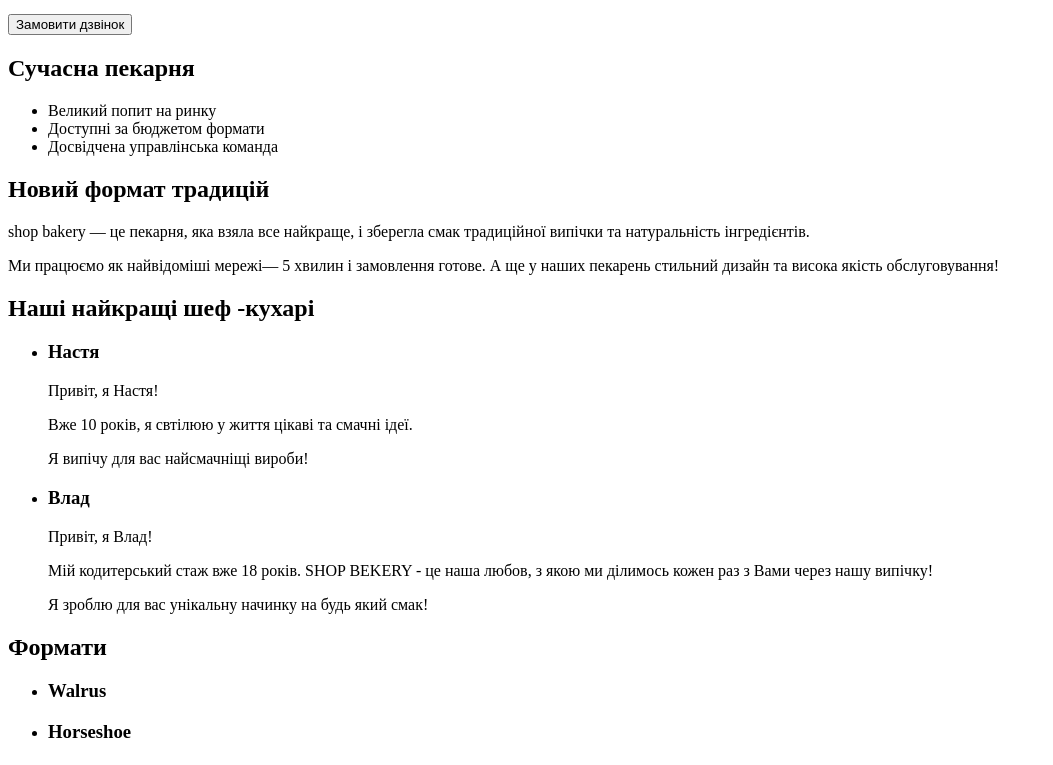
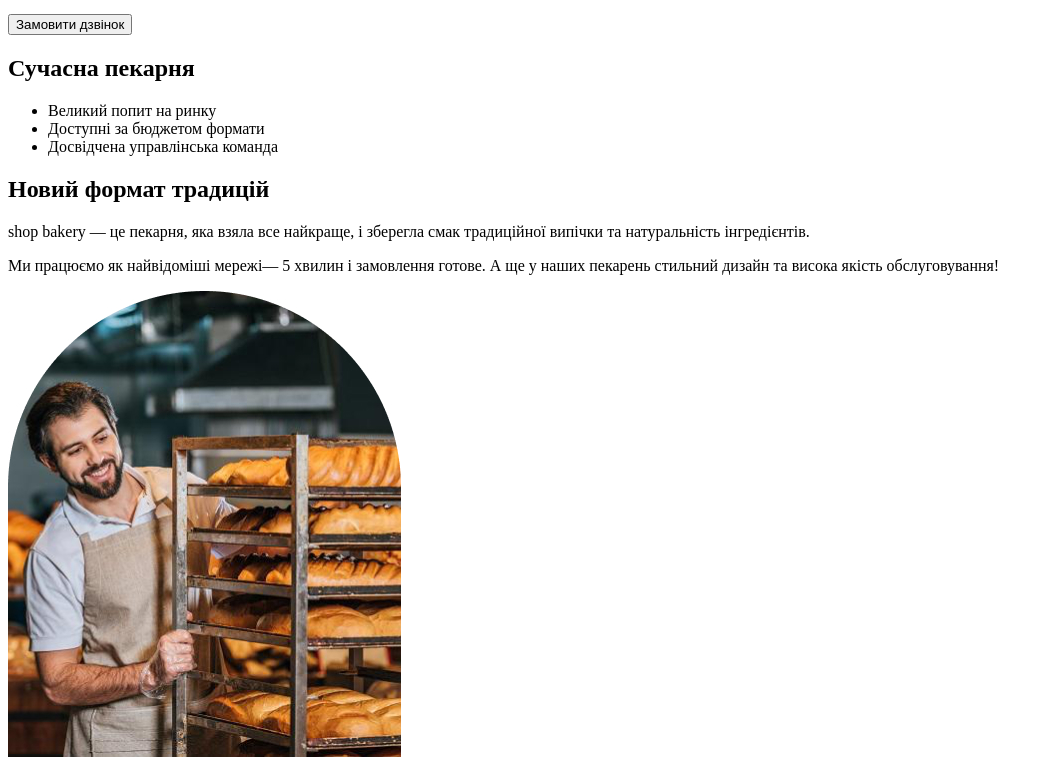
Before and after one commit to Lawamuir/frontend, a plain HTML site: page index.html in a window 1280 px wide. Shown: the part 147-912 px from the top of the page, without its empty margins (0-1053 px from the left). Drawn offline with Linux system fonts and the light colour scheme.

Commit message:
Update index.html

```diff
--- a/index.html
+++ b/index.html
@@ -9,7 +9,7 @@
     <header>
       <nav>
         <a href="">
-          <img src="./images/logo.svg" alt="Сучасна пекарня" />
+          <img src="./images/logo.svg" alt="Логотип сучасної пекарні" />
 
           <!-- logo -->
         </a>
@@ -43,6 +43,10 @@
           <span>5 хвилин і замовлення готове</span>. А ще у наших пекарень
           стильний дизайн та висока якість обслуговування!
         </p>
+        <img
+          src="./images/baker-man.jpg"
+          alt="Чоловік пекар дивиться на батони із посмішкою"
+        />
       </section>
       <section>
         <h2>Наші найкращі шеф -кухарі</h2>
```
